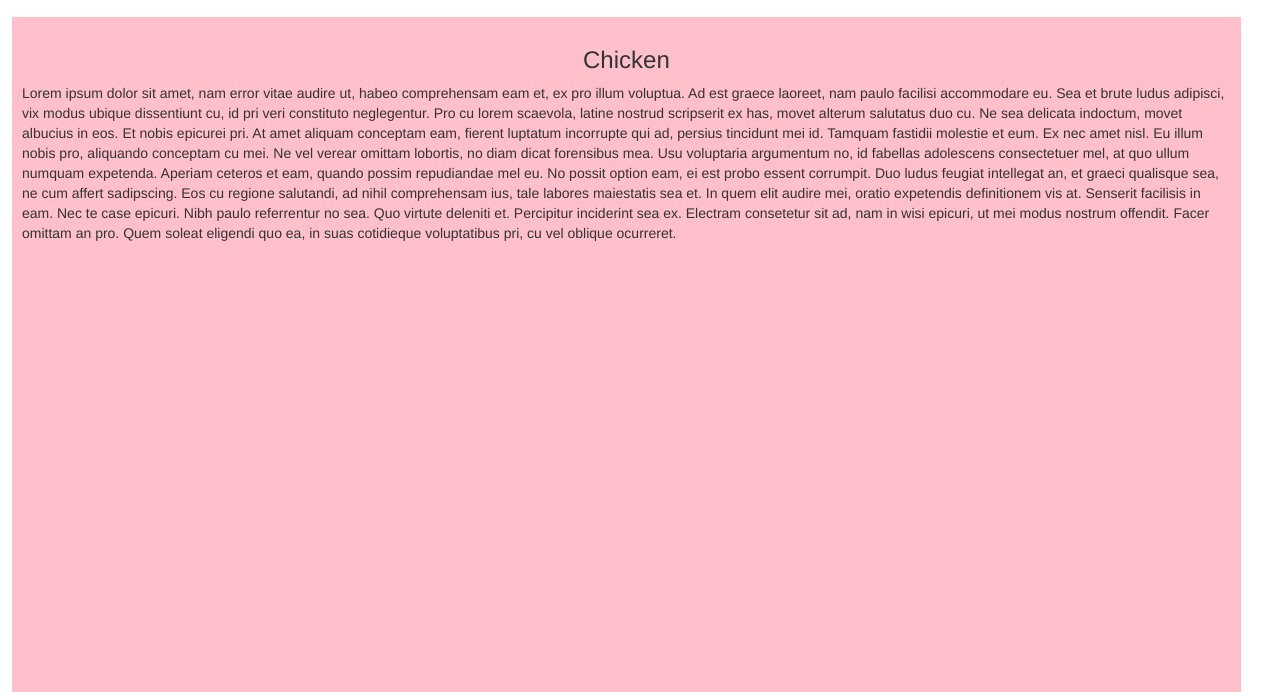
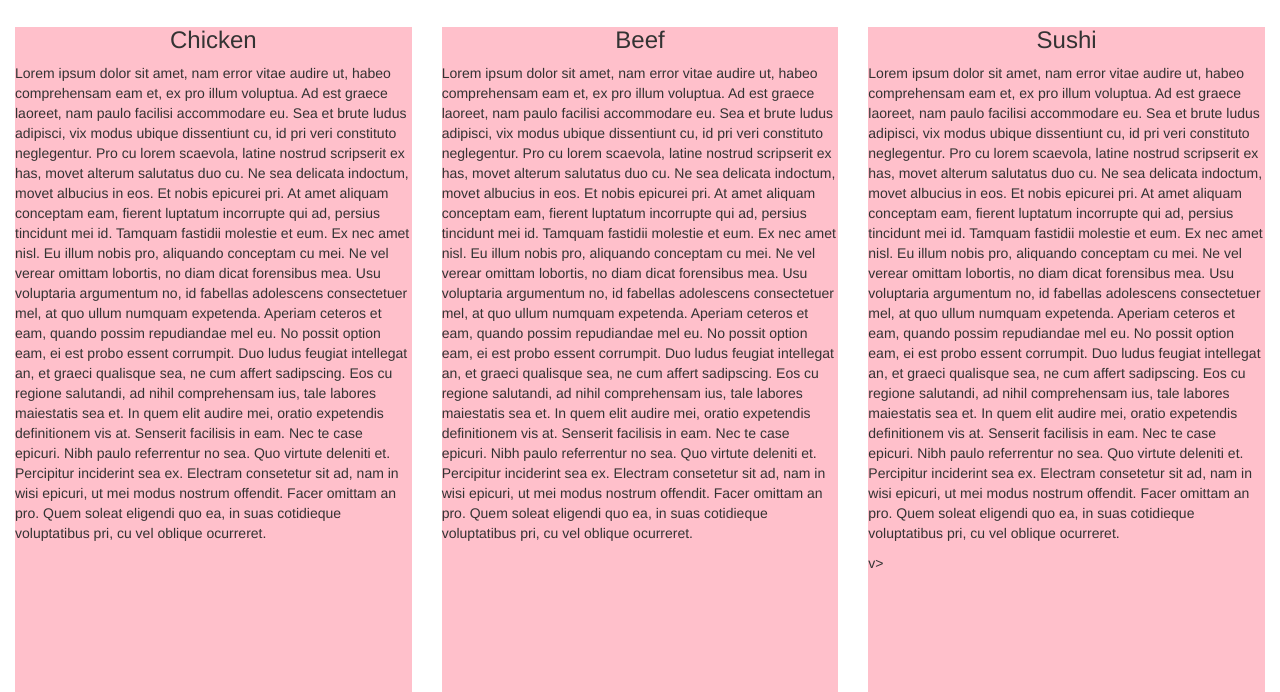
Before and after one commit to ycollen/coursera, a plain HTML site: page module_3_solution/index.html in a window 1280 px wide. Shown: the part 108-800 px from the top of the page. Drawn offline with Linux system fonts and the light colour scheme.

Commit message:
module 4 solution
module 4 solution

```diff
--- a/module_3_solution/css/styles.css
+++ b/module_3_solution/css/styles.css
@@ -22,12 +22,10 @@
 }
 
 .menu-item{
-	margin-top: 10px;
-	margin-right: 12px;
-	margin-bottom: 10px;
-	margin-left: 12px;
-	min-height: 1000px;
+	width: 100%;
+	height: 1000px;
+	margin: 10px auto 15px auto;
 	background-color: pink;
-	padding: 10px 10px 10px 10px;
-	max-width: 96%;
+
+
 }
--- a/module_3_solution/index.html
+++ b/module_3_solution/index.html
@@ -24,7 +24,7 @@
 	      	</button>
 		</div>
 		<div id="collapsable-nav" class="collapse navbar-collapse hidden-sm hidden-md-hidden-lg">
-		   	<ul id="menu-dropdown-list" class="nav navbar-nav hidden-sm hidden-md hidden-lg">
+		   	<ul id="menu-dropdown-list" class="nav navbar-nav hidden-sm hidden-md hidden-lg	">
 		   		<li class="text-center" id="itemlist"><a href="#Chicken">Chicken</a></li>
 		   		<li class="text-center" id="itemlist"><a href="#Beef">Beef</a></li>
 		   		<li class="text-center" id="itemlist"><a href="#Sushi">Sushi</a></li>
@@ -35,7 +35,8 @@
 <h2 class="text-center">Our Menu</h2>
 <div id="menu-container" class="container-fluid">
 	<div class="row">
-		<div class="menu-item col-xs-12 col-sm-12 col-md-12 col-lg-12">
+		<div class="col-xs-12 col-sm-12 col-md-6 col-lg-4">
+		<div class="menu-item">
 		<h3 class="text-center">Chicken</h3>
 		<p>Lorem ipsum dolor sit amet, nam error vitae audire ut, habeo comprehensam eam et, ex pro illum voluptua. Ad est graece laoreet, nam paulo facilisi accommodare eu. Sea et brute ludus adipisci, vix modus ubique dissentiunt cu, id pri veri constituto neglegentur. Pro cu lorem scaevola, latine nostrud scripserit ex has, movet alterum salutatus duo cu. Ne sea delicata indoctum, movet albucius in eos. Et nobis epicurei pri.
 
@@ -47,7 +48,9 @@
 
 		Percipitur inciderint sea ex. Electram consetetur sit ad, nam in wisi epicuri, ut mei modus nostrum offendit. Facer omittam an pro. Quem soleat eligendi quo ea, in suas cotidieque voluptatibus pri, cu vel oblique ocurreret.</p>
 		</div>
-		<div class="menu-item col-xs-12 col-sm-12 col-md-12 col-lg-12">
+		</div>
+		<div class="col-xs-12 col-sm-12 col-md-6 col-lg-4">
+		<div class="menu-item">
 		<h3 id="Beef" class="text-center">Beef</h3>
 		<p>Lorem ipsum dolor sit amet, nam error vitae audire ut, habeo comprehensam eam et, ex pro illum voluptua. Ad est graece laoreet, nam paulo facilisi accommodare eu. Sea et brute ludus adipisci, vix modus ubique dissentiunt cu, id pri veri constituto neglegentur. Pro cu lorem scaevola, latine nostrud scripserit ex has, movet alterum salutatus duo cu. Ne sea delicata indoctum, movet albucius in eos. Et nobis epicurei pri.
 
@@ -59,7 +62,9 @@
 
 		Percipitur inciderint sea ex. Electram consetetur sit ad, nam in wisi epicuri, ut mei modus nostrum offendit. Facer omittam an pro. Quem soleat eligendi quo ea, in suas cotidieque voluptatibus pri, cu vel oblique ocurreret.</p>
 		</div>
-		<div class="menu-item col-xs-12 col-sm-12 col-md-12 col-lg-12">
+		</div>
+		<div class="col-xs-12 col-sm-12 col-md-12 col-lg-4">
+		<div class="menu-item">
 		<h3 id="Sushi" class="text-center">Sushi</h3>
 		<p>Lorem ipsum dolor sit amet, nam error vitae audire ut, habeo comprehensam eam et, ex pro illum voluptua. Ad est graece laoreet, nam paulo facilisi accommodare eu. Sea et brute ludus adipisci, vix modus ubique dissentiunt cu, id pri veri constituto neglegentur. Pro cu lorem scaevola, latine nostrud scripserit ex has, movet alterum salutatus duo cu. Ne sea delicata indoctum, movet albucius in eos. Et nobis epicurei pri.
 
@@ -70,7 +75,8 @@
 		In quem elit audire mei, oratio expetendis definitionem vis at. Senserit facilisis in eam. Nec te case epicuri. Nibh paulo referrentur no sea. Quo virtute deleniti et.
 
 		Percipitur inciderint sea ex. Electram consetetur sit ad, nam in wisi epicuri, ut mei modus nostrum offendit. Facer omittam an pro. Quem soleat eligendi quo ea, in suas cotidieque voluptatibus pri, cu vel oblique ocurreret.</p>
-		</div>
+		</di
+		</div>v>
 
 	</div> <!-- end of row -->
 </div> <!-- end of container -->
```
Also changed, not shown: module_4_solution/SpeakGoodBye.js (added, +20 -0 lines), module_4_solution/SpeakHello.js (added, +16 -0 lines), module_4_solution/index.html (added, +16 -0 lines), module_4_solution/script.js (added, +65 -0 lines).
